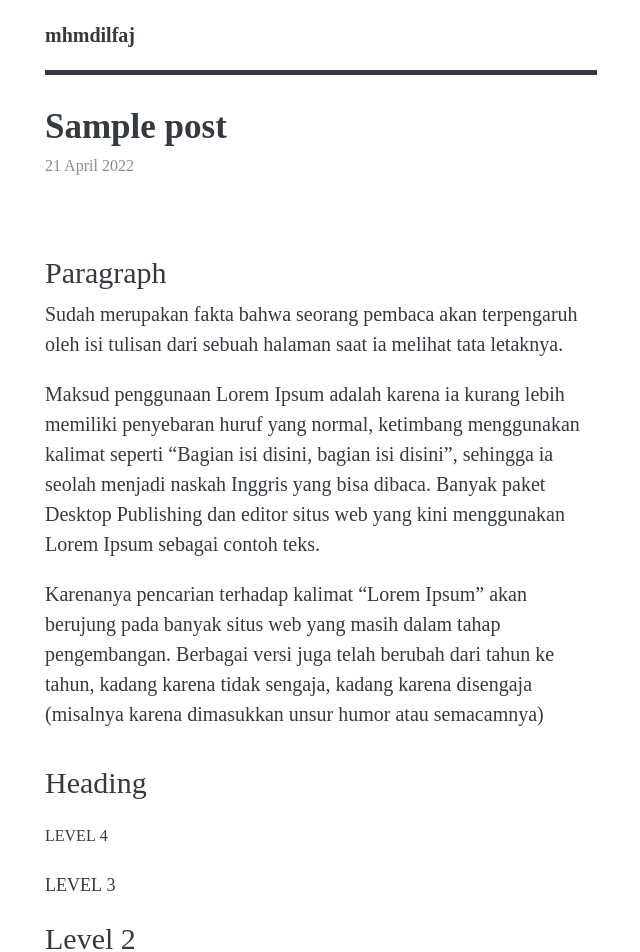
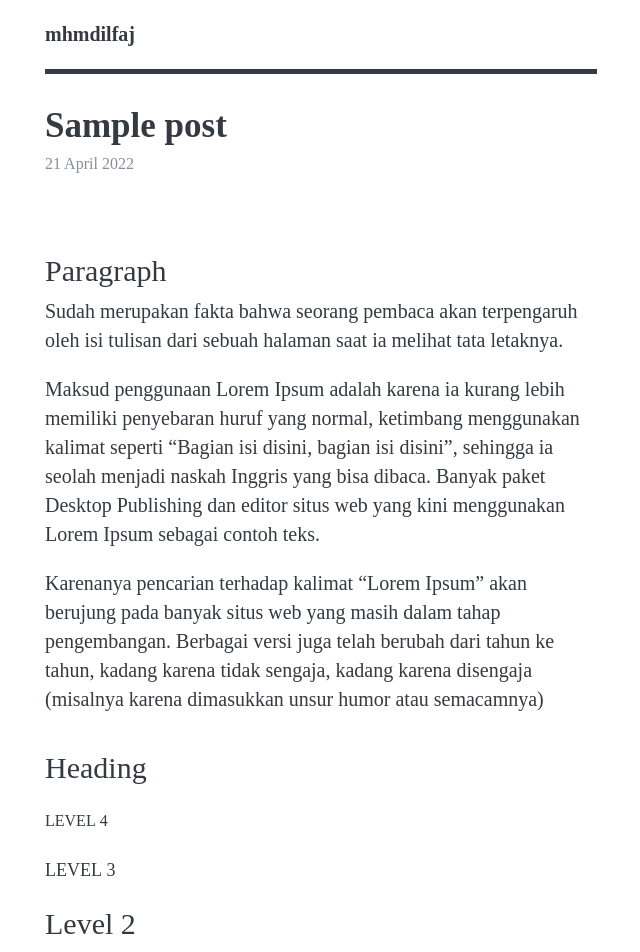
Before and after one commit to mhmdilfaj/mhmdilfaj.github.io, a Jekyll site: the page built from _posts/2022-04-21-sample-post.md, in a window 1280 px wide. Shown: the top 952 px of the page, without its empty margins (319-959 px from the left). Built offline with Jekyll 4.4.1, drawn with Linux system fonts in a browser that asks for light colours; some web fonts are replaced.

Commit message:
Update stylesheet.css

```diff
--- a/assets/stylesheet.css
+++ b/assets/stylesheet.css
@@ -92,8 +92,8 @@
 
 body {
   font-family: var(--serif-font);
-  font-size: 16px;
-  line-height: 1.5;
+  font-size: 15px;
+  line-height: 1.45;
   color: var(--fg-color);
   background-color: var(--bg-color);
 }
@@ -234,7 +234,8 @@
 }
 
 dt {
-  font-weight: bold;
+  font-weight: normal;
+	font-style: italic;
 }
 
 dd {
```
